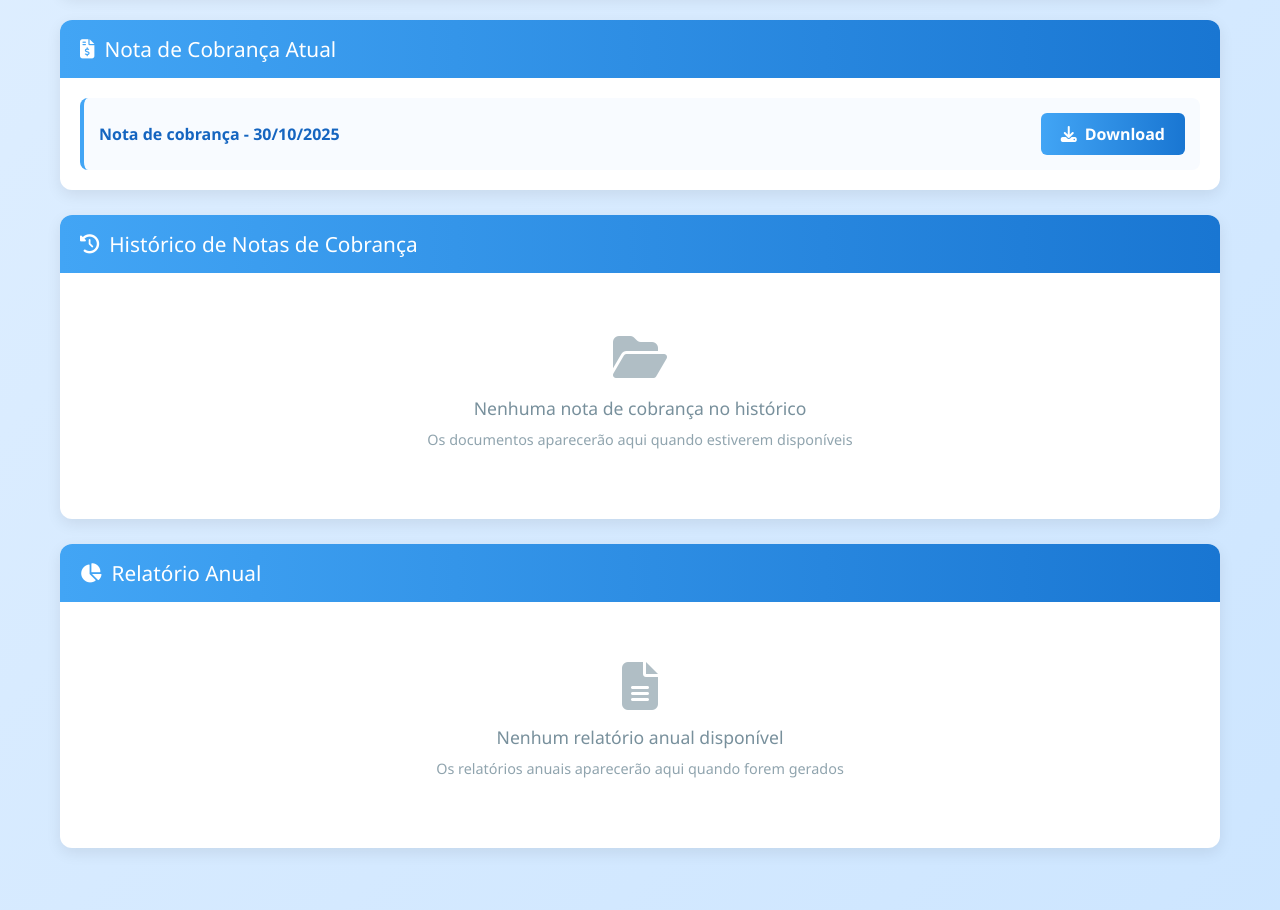
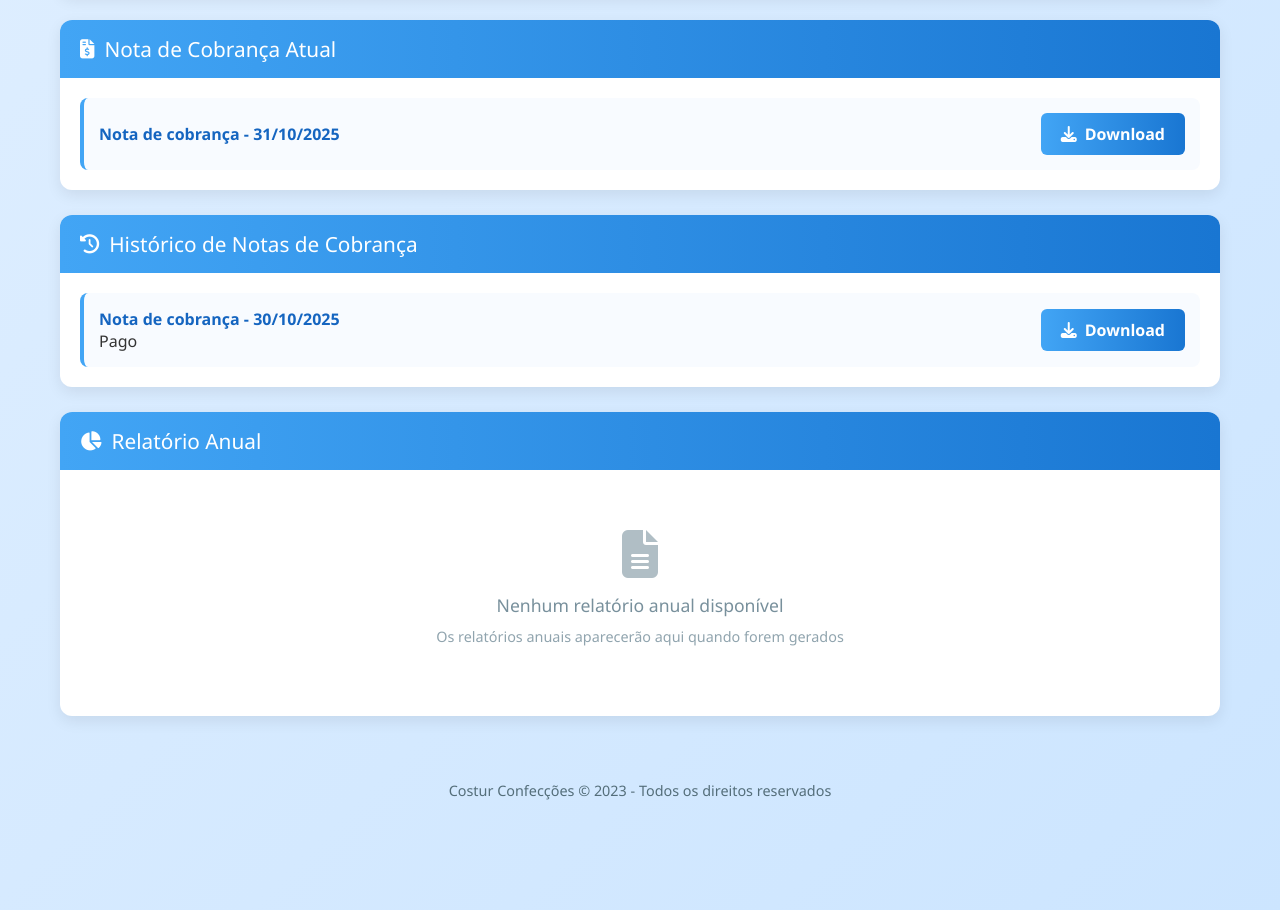
Before and after one commit to costurconfeccoes-hub/clientenalecrim, a plain HTML site: page index.html in a window 1280 px wide. Shown: the part 1200-2110 px from the top of the page. Drawn offline with Linux system fonts and the light colour scheme.

Commit message:
Update index.html

```diff
--- a/index.html
+++ b/index.html
@@ -307,9 +307,9 @@
                 <div class="download-area">
                     <div class="download-item">
                         <div class="file-info">
-                            <div class="file-name">Nota de cobrança - 30/10/2025</div>
+                            <div class="file-name">Nota de cobrança - 31/10/2025</div>
                         </div>
-                        <a href="https://drive.google.com/uc?export=download&id=1IRz15_-HD9cHbuROY2rBaEjvLGqi8epI" class="download-btn">
+                        <a href="https://drive.google.com/uc?export=download&id=1GNbZlI4x5R7Ypd3TpbVurVoWbZrYhHmn" class="download-btn">
                             <i class="fas fa-download"></i> Download
                         </a>
                     </div>
@@ -322,12 +322,18 @@
                 <i class="fas fa-history"></i>
                 Histórico de Notas de Cobrança
             </div>
-            <div class="panel-content">
-                <div class="empty-state">
-                    <i class="fas fa-folder-open"></i>
-                    <p>Nenhuma nota de cobrança no histórico</p>
-                    <p class="subtext">Os documentos aparecerão aqui quando estiverem disponíveis</p>
-                </div>
+             <div class="panel-content">
+                <div class="download-area">
+                    <div class="download-item">
+                        <div class="file-info">
+                            <div class="file-name">Nota de cobrança - 30/10/2025</div>
+                            <p>Pago</p>
+                        </div>
+                        <a href="https://drive.google.com/uc?export=download&id=1IRz15_-HD9cHbuROY2rBaEjvLGqi8epI" class="download-btn">
+                            <i class="fas fa-download"></i> Download
+                        </a>
+                    </div>
+
             </div>
         </section>
 
```
